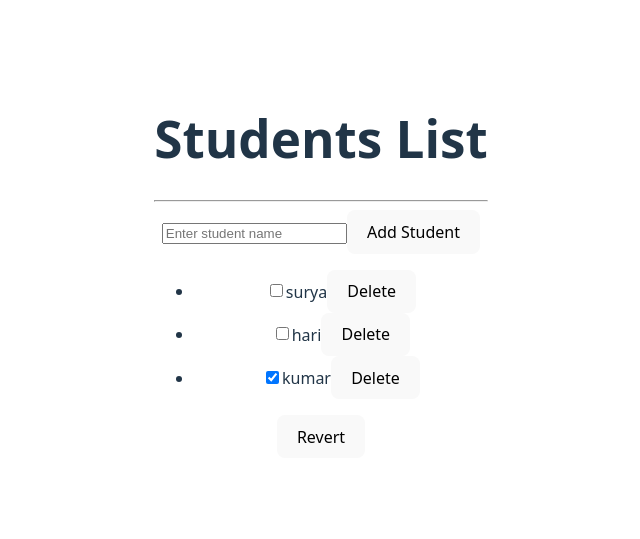
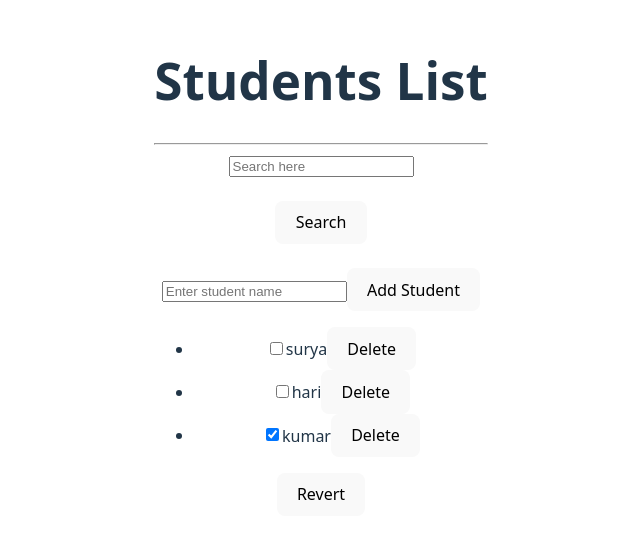
Before and after one commit to SECE-24-28/classroom-project-SuryaTK2007, a React (Vite) app in the folder react/react-app/: page / in a window 1280 px wide. Shown: the part 133-672 px from the top of the page, without its empty margins (319-959 px from the left). Built offline with nearby package versions, Linux system fonts and the light colour scheme.

Commit message:
Implemenetd search in the checklist for fee status

```diff
--- a/react/react-app/src/App.jsx
+++ b/react/react-app/src/App.jsx
@@ -1,13 +1,14 @@
 import { useState } from 'react'
 import './App.css'
 function App() {
-  const originalList = [
+  const [originalList] = useState([
     { id: 1, sname: "surya", fee: false },
     { id: 2, sname: "hari", fee: false },
     { id: 3, sname: "kumar", fee: true }
-  ];
+  ]);
   const [list, setList] = useState(originalList);
   const [newName, setNewName] = useState("");
+  const [search, setSearch] = useState("");
   const handleDelete = (id) => {
     setList(list.filter(item => item.id !== id));
   };
@@ -32,10 +33,18 @@
     setList([...list, newStudent]);
     setNewName("");
   };
+  const handleSearch = () => {
+    const filteredList = list.filter(item =>
+      item.sname.toLowerCase().includes(search.toLowerCase())
+    );
+    setList(filteredList);
+  };
   return (
     <>
       <h1>Students List</h1>
       <hr />
+      <input type='text' placeholder='Search here' value={search} onChange={(e)=>setSearch(e.target.value)}/><br /><br />
+      <button onClick={()=>handleSearch()}>Search</button><br /><br />
       <input
         type="text"
         placeholder="Enter student name"
```
